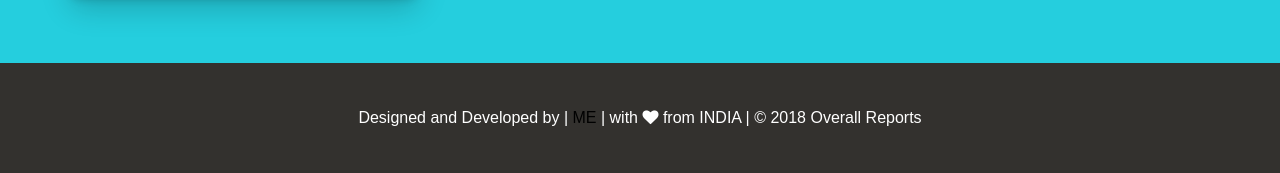
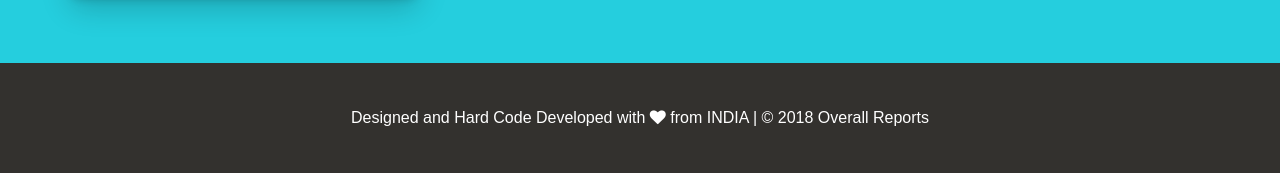
Before and after one commit to ujjwalsb/liveProject, a Django app: template overallReports/templates/ask.html in a window 1280 px wide. Shown: the part 708-881 px from the top of the page. Run offline with Django 3.2, Linux system fonts and the light colour scheme; the template is opened without the code that fills it, so the values that code supplies are empty; parts of the project's set-up code (start-up, migrations or seed data) failed here and were passed over; some libraries are stand-ins or nearby versions.

Commit message:
Changed footer values

```diff
--- a/overallReports/templates/base.html
+++ b/overallReports/templates/base.html
@@ -197,7 +197,7 @@
 
     <div class="footer-center">
         <div class="copyright">
-            <p>Designed and Developed by | <a href="#">ME</a> | with <i class='fa fa-heart'></i> from INDIA | &copy;
+            <p>Designed and Hard Code Developed with <i class='fa fa-heart'></i> from INDIA | &copy;
                 <script>document.write(new Date().getFullYear())</script> Overall Reports</p>
         </div>
     </div>
```
